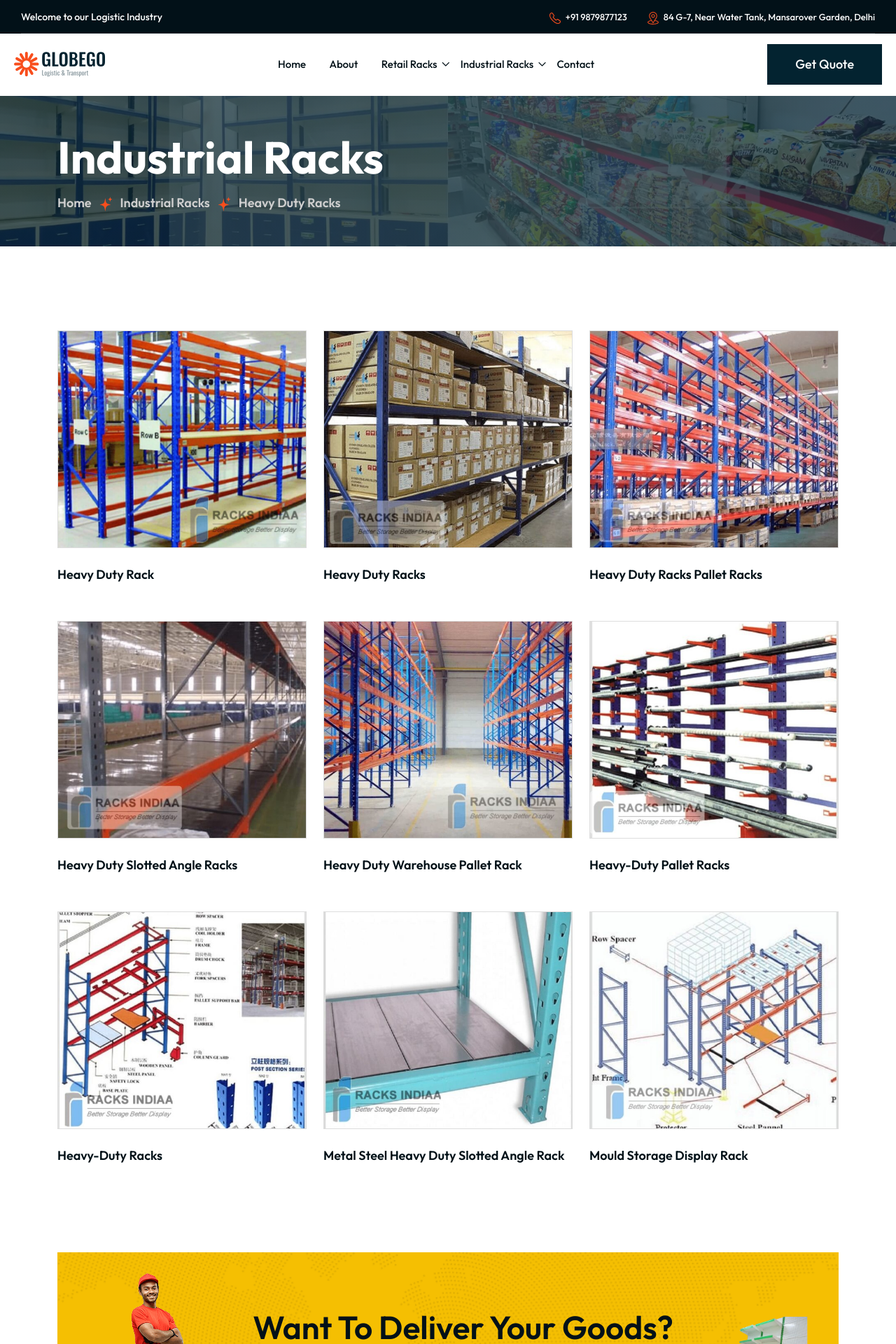
After one commit to proanubhav/rack-site, a PHP site: page /heavy-duty-racks.php in a window 1280 px wide. The commit adds this page. Shown: the top 1920 px of the page at 70% size. Run offline with PHP 8.4, Linux system fonts and the light colour scheme; some libraries are stand-ins or nearby versions.

Commit message:
industrial racks havy and medium product listed

```diff
--- a/assets/css/my.css
+++ b/assets/css/my.css
@@ -20,3 +20,9 @@
 .about_content p:last-child{
   margin-bottom: 0px;
 }
+header.style-1 .main-menu>ul>li ul.sub-menu>li>a{
+  padding: 5px 15px;
+}
+.product-card-wrap .product-content h2 a{
+  font-size: 18px !important;
+}
--- a/common/header.php
+++ b/common/header.php
@@ -69,13 +69,30 @@
                 <li><a href="index.php" class="drop-down">Home</a></li>
                 <li><a href="about.php" class="drop-down">About</a></li>
                   <li class="menu-item-has-children">
-                    <a href="#" class="drop-down">Product</a><i class="bi bi-plus dropdown-icon"></i>
+                    <a href="#" class="drop-down">Retail Racks</a><i class="bi bi-plus dropdown-icon"></i>
                     <ul class="sub-menu">
-                        <li><a href="shop-list.php">Supermart</a></li>
-                        <li><a href="shop-list.php">Retail-Shop</a></li>
-                        <li><a href="shop-list.php">Bespoke</a></li>
-                        <li><a href="shop-list.php">Retial-Store-Accessories</a></li>
-                        <li><a href="shop-list.php">Supermart-Accessories</a></li>
+                        <li><a href="shop-list.php">Supermarket Racks</a></li>
+                        <li><a href="shop-list.php">Hypermarket Racks</a></li>
+                        <li><a href="shop-list.php">Display Racks</a></li>
+                        <li><a href="shop-list.php">Fruits &amp; Vegetable Racks</a></li>
+                        <li><a href="shop-list.php">Billing Counter</a></li>
+                        <li><a href="shop-list.php">Racks &amp; Accessories</a></li>
+                        <li><a href="shop-list.php">Glass Counter</a></li>
+                        <li><a href="shop-list.php">Fancy Store Racks</a></li>
+                        <li><a href="shop-list.php">Medical Store Racks</a></li>
+                        <li><a href="shop-list.php">Electronic Display Racks</a></li>
+                        <li><a href="shop-list.php">Textile &amp; Garment Racks</a></li>
+                        <li><a href="shop-list.php">Books &amp; Library Racks</a></li>
+                        <li><a href="shop-list.php">Bag Racks</a></li>
+                        <li><a href="shop-list.php">Footwear Racks</a></li>
+                        <li><a href="shop-list.php">Departmental Store Racks</a></li>
+                    </ul>
+                </li>
+                <li class="menu-item-has-children">
+                    <a href="#" class="drop-down">Industrial Racks</a><i class="bi bi-plus dropdown-icon"></i>
+                    <ul class="sub-menu">
+                        <li><a href="heavy-duty-racks.php">Heavy Duty Racks</a></li>
+                        <li><a href="medium-duty-racks.php">Medium Duty Racks</a></li>
                     </ul>
                 </li>
                 <li><a href="contact.php" class="drop-down">Contact</a></li>
--- /dev/null
+++ b/heavy-duty-racks.php
@@ -0,0 +1,155 @@
+<!DOCTYPE html>
+<html lang="en">
+
+
+<!-- Mirrored from demo.qzency.com/html/globego/preview/shop-list.php by HTTrack Website Copier/3.x [XR&CO'2014], Fri, 15 Aug 2025 17:34:01 GMT -->
+<head>
+    <meta charset="UTF-8" />
+    <meta name="viewport" content="width=device-width, initial-scale=1.0" />
+      <?php include 'common/css.php'; ?>
+</head>
+
+<body class="tt-magic-cursor">
+
+     <?php include 'common/header.php'; ?>
+
+    <!-- breadcrumb-section start -->
+    <div class="breadcrumb-section">
+        <div class="container">
+            <div class="row">
+                <div class="col-lg-12">
+                    <div class="banner-wrapper">
+                        <div class="banner-content">
+                            <h1>Industrial Racks</h1>
+                            <ul class="breadcrumb-list">
+                                <li><a href="index.php">Home</a></li>
+                                <li>
+                                    <svg width="21" height="21" viewBox="0 0 21 21" fill="none"
+                                        xmlns="http://www.w3.org/2000/svg">
+                                        <path
+                                            d="M16.6819 11.6277C11.2247 12.5252 10.2545 13.6653 9.52681 20.3112C9.50245 20.5296 9.18703 20.5296 9.16288 20.3112C8.43523 13.6653 7.46503 12.5496 2.00755 11.6277C1.78915 11.6035 1.78915 11.2883 2.00755 11.264C7.46503 10.3666 8.43523 9.25091 9.16288 2.60483C9.18703 2.38643 9.50245 2.38643 9.52681 2.60483C10.2543 9.25091 11.2245 10.3425 16.6819 11.264C16.876 11.2883 16.876 11.5792 16.6819 11.6277ZM19.0106 3.96311C17.3124 4.30289 16.8273 4.86065 16.5364 6.84956C16.5123 7.06796 16.1968 7.06796 16.1727 6.84956C15.8816 4.86065 15.3965 4.30268 13.6987 3.93896C13.6573 3.9297 13.6204 3.90663 13.5939 3.87355C13.5674 3.84048 13.553 3.79937 13.553 3.757C13.553 3.71463 13.5674 3.67352 13.5939 3.64045C13.6204 3.60737 13.6573 3.5843 13.6987 3.57503C15.3724 3.23546 15.8816 2.6777 16.1725 0.688794C16.1968 0.470394 16.5123 0.470394 16.5364 0.688794C16.8275 2.67749 17.3126 3.23546 19.0106 3.59939C19.2047 3.64769 19.2047 3.93896 19.0106 3.96311Z"
+                                            fill="#F84E1D" />
+                                    </svg>
+                                </li>
+                                <li>Industrial Racks</li>
+                                <li>
+                                    <svg width="21" height="21" viewBox="0 0 21 21" fill="none"
+                                        xmlns="http://www.w3.org/2000/svg">
+                                        <path
+                                            d="M16.6819 11.6277C11.2247 12.5252 10.2545 13.6653 9.52681 20.3112C9.50245 20.5296 9.18703 20.5296 9.16288 20.3112C8.43523 13.6653 7.46503 12.5496 2.00755 11.6277C1.78915 11.6035 1.78915 11.2883 2.00755 11.264C7.46503 10.3666 8.43523 9.25091 9.16288 2.60483C9.18703 2.38643 9.50245 2.38643 9.52681 2.60483C10.2543 9.25091 11.2245 10.3425 16.6819 11.264C16.876 11.2883 16.876 11.5792 16.6819 11.6277ZM19.0106 3.96311C17.3124 4.30289 16.8273 4.86065 16.5364 6.84956C16.5123 7.06796 16.1968 7.06796 16.1727 6.84956C15.8816 4.86065 15.3965 4.30268 13.6987 3.93896C13.6573 3.9297 13.6204 3.90663 13.5939 3.87355C13.5674 3.84048 13.553 3.79937 13.553 3.757C13.553 3.71463 13.5674 3.67352 13.5939 3.64045C13.6204 3.60737 13.6573 3.5843 13.6987 3.57503C15.3724 3.23546 15.8816 2.6777 16.1725 0.688794C16.1968 0.470394 16.5123 0.470394 16.5364 0.688794C16.8275 2.67749 17.3126 3.23546 19.0106 3.59939C19.2047 3.64769 19.2047 3.93896 19.0106 3.96311Z"
+                                            fill="#F84E1D" />
+                                    </svg>
+                                </li>
+                                <li>Heavy Duty Racks</li>
+                            </ul>
+                        </div>
+                    </div>
+                </div>
+            </div>
+        </div>
+    </div>
+    <!-- breadcrumb-section end -->
+
+    <!-- shop list section start -->
+    <div class="shop-list-section section-padding-top">
+        <div class="container">
+            <div class="row gy-5">
+                <div class="col-lg-4 col-md-6 wow animate fadeInDown" data-wow-delay="200ms" data-wow-duration="1500ms">
+                    <div class="product-card-wrap">
+                        <div class="product-image">
+                            <img src="assets/images-rack/product/industrial-racks/heavy-duty-racks/Group-42-min.jpg" alt="Heavy Duty Rack">
+                        </div>
+                        <div class="product-content">
+                            <h2><a>Heavy Duty Rack</a></h2>
+                        </div>
+                    </div>
+                </div>
+                <div class="col-lg-4 col-md-6 wow animate fadeInDown" data-wow-delay="400ms" data-wow-duration="1500ms">
+                    <div class="product-card-wrap">
+                        <div class="product-image">
+                             <img src="assets/images-rack/product/industrial-racks/heavy-duty-racks/Group-43-min-600x524.jpg" alt="Heavy duty racks">
+                        </div>
+                        <div class="product-content">
+                            <h2><a>Heavy duty racks</a></h2>
+                        </div>
+                    </div>
+                </div>
+                <div class="col-lg-4 col-md-6 wow animate fadeInDown" data-wow-delay="200ms" data-wow-duration="1500ms">
+                    <div class="product-card-wrap">
+                        <div class="product-image">
+                             <img src="assets/images-rack/product/industrial-racks/heavy-duty-racks/Group-44-min-600x524.jpg" alt="Heavy duty racks">
+                        </div>
+                        <div class="product-content">
+                            <h2><a>Heavy Duty Racks Pallet Racks</a></h2>
+                        </div>
+                    </div>
+                </div>
+                 <div class="col-lg-4 col-md-6 wow animate fadeInDown" data-wow-delay="200ms" data-wow-duration="1500ms">
+                    <div class="product-card-wrap">
+                        <div class="product-image">
+                             <img src="assets/images-rack/product/industrial-racks/heavy-duty-racks/Group-41-min-600x524.jpg" alt="Heavy duty racks">
+                        </div>
+                        <div class="product-content">
+                            <h2><a>Heavy duty slotted angle racks</a></h2>
+                        </div>
+                    </div>
+                </div>
+                <div class="col-lg-4 col-md-6 wow animate fadeInDown" data-wow-delay="400ms" data-wow-duration="1500ms">
+                    <div class="product-card-wrap">
+                        <div class="product-image">
+                            <img src="assets/images-rack/product/industrial-racks/heavy-duty-racks/Group-40-min-1-600x524.jpg" alt="Heavy duty racks">
+                        </div>
+                        <div class="product-content">
+                            <h2><a>Heavy Duty Warehouse Pallet Rack</a></h2>
+                        </div>
+                    </div>
+                </div>
+                <div class="col-lg-4 col-md-6 wow animate fadeInDown" data-wow-delay="400ms" data-wow-duration="1500ms">
+                    <div class="product-card-wrap">
+                        <div class="product-image">
+                            <img src="assets/images-rack/product/industrial-racks/heavy-duty-racks/Group-45-min-600x524.jpg" alt="Heavy duty racks">
+                        </div>
+                        <div class="product-content">
+                            <h2><a>Heavy-Duty Pallet Racks</a></h2>
+                        </div>
+                    </div>
+                </div>
+                <div class="col-lg-4 col-md-6 wow animate fadeInDown" data-wow-delay="400ms" data-wow-duration="1500ms">
+                    <div class="product-card-wrap">
+                        <div class="product-image">
+                            <img src="assets/images-rack/product/industrial-racks/heavy-duty-racks/Group-47-min-600x524.jpg" alt="Heavy duty racks">
+                        </div>
+                        <div class="product-content">
+                            <h2><a>Heavy-Duty Racks</a></h2>
+                        </div>
+                    </div>
+                </div>
+                <div class="col-lg-4 col-md-6 wow animate fadeInDown" data-wow-delay="400ms" data-wow-duration="1500ms">
+                    <div class="product-card-wrap">
+                        <div class="product-image">
+                             <img src="assets/images-rack/product/industrial-racks/heavy-duty-racks/Group-46-min-600x524.jpg" alt="Heavy duty racks">
+                        </div>
+                        <div class="product-content">
+                            <h2><a>Metal steel Heavy Duty Slotted Angle Rack</a></h2>
+                        </div>
+                    </div>
+                </div>
+                <div class="col-lg-4 col-md-6 wow animate fadeInDown" data-wow-delay="400ms" data-wow-duration="1500ms">
+                    <div class="product-card-wrap">
+                        <div class="product-image">
+                            <img src="assets/images-rack/product/industrial-racks/heavy-duty-racks/Group-39-min-600x524.jpg" alt="Heavy duty racks">
+                        </div>
+                        <div class="product-content">
+                            <h2><a>Mould Storage Display Rack</a></h2>
+                        </div>
+                    </div>
+                </div>
+            </div>
+        </div>
+    </div>
+    <!-- shop list section end -->
+
+      <?php include 'common/footer.php'; ?>
+</body>
+
+</html>
```
Also changed, not shown: medium-duty-racks.php (added, +115 -0 lines), assets/images-rack/product/industrial-racks/heavy-duty-racks/Group-39-min-600x524.jpg (added), assets/images-rack/product/industrial-racks/heavy-duty-racks/Group-40-min-1-600x524.jpg (added), assets/images-rack/product/industrial-racks/heavy-duty-racks/Group-41-min-600x524.jpg (added), assets/images-rack/product/industrial-racks/heavy-duty-racks/Group-42-min.jpg (added), assets/images-rack/product/industrial-racks/heavy-duty-racks/Group-43-min-600x524.jpg (added), assets/images-rack/product/industrial-racks/heavy-duty-racks/Group-44-min-600x524.jpg (added), assets/images-rack/product/industrial-racks/heavy-duty-racks/Group-45-min-600x524.jpg (added), assets/images-rack/product/industrial-racks/heavy-duty-racks/Group-46-min-600x524.jpg (added), assets/images-rack/product/industrial-racks/heavy-duty-racks/Group-47-min-600x524.jpg (added), assets/images-rack/product/industrial-racks/medium-duty-racks/Group-48-min-600x524.jpg (added), assets/images-rack/product/industrial-racks/medium-duty-racks/Group-49-min-600x524.jpg (added), assets/images-rack/product/industrial-racks/medium-duty-racks/Group-51-min.jpg (added), assets/images-rack/product/industrial-racks/medium-duty-racks/Group-52-min-600x524.jpg (added), 1 more files.
